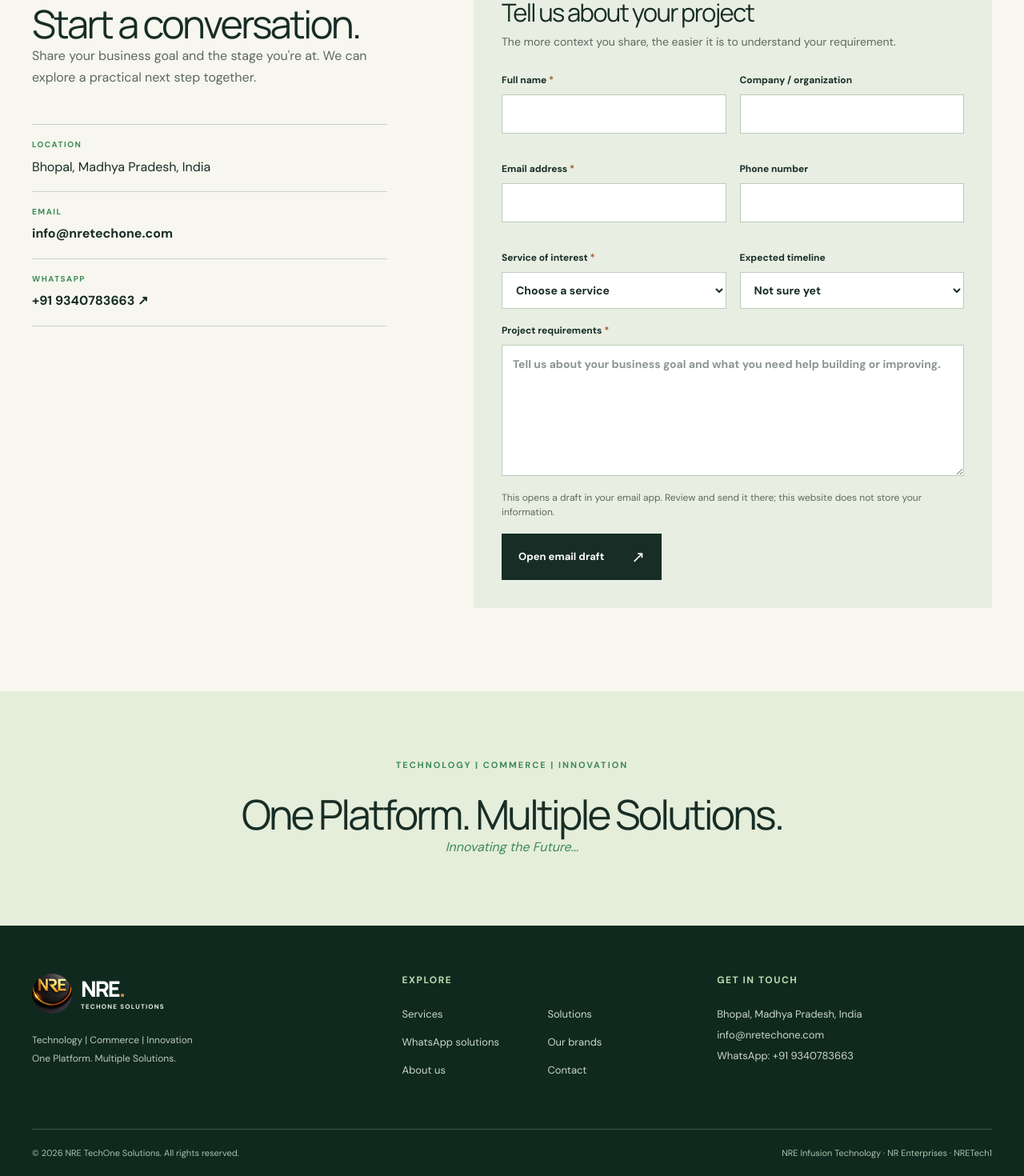
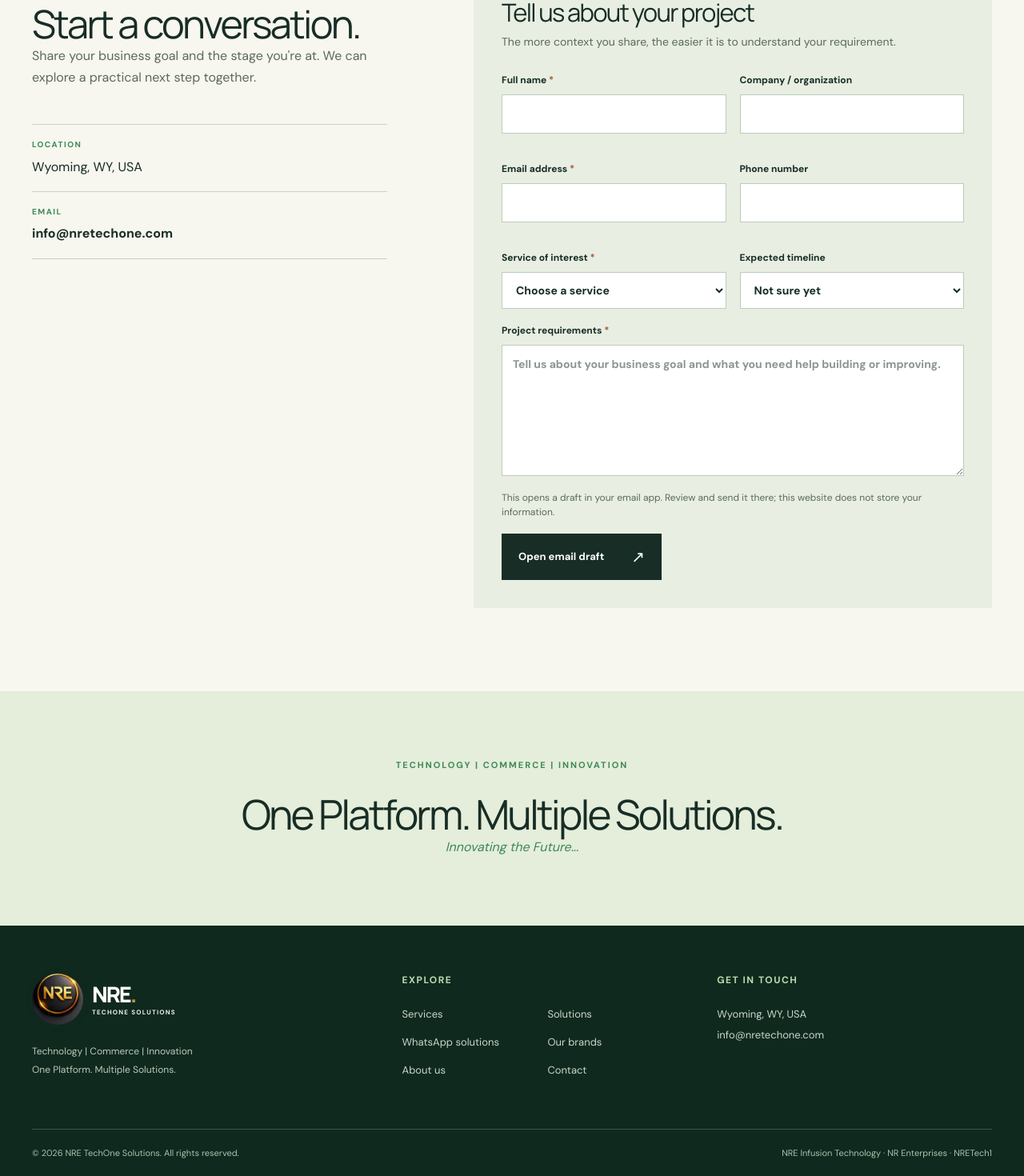
Before and after one commit to 12shivam219/NRE-Website, a Next.js app: page /contact in a window 1280 px wide. Shown: the part 626-2096 px from the top of the page at 80% size. Built offline with nearby package versions, Linux system fonts and the light colour scheme.

Commit message:
Update Wyoming location, hide number, and use client logo

```diff
--- a/src/app/about/page.tsx
+++ b/src/app/about/page.tsx
@@ -4,10 +4,10 @@
 import { ContactBand, PageIntro } from "@/components/SiteFrame";
 import { approach, brands } from "@/lib/site";
 
-export const metadata: Metadata = { title: "About Us", description: "Learn about NRE TechOne Solutions, our mission, approach and technology, commerce and innovation ecosystem in Bhopal, India." };
+export const metadata: Metadata = { title: "About Us", description: "Learn about NRE TechOne Solutions, our mission, approach and technology, commerce and innovation ecosystem in Wyoming, USA." };
 
 export default function About() {
-  return <><PageIntro eyebrow="ABOUT NRE TECHONE SOLUTIONS" title="Technology with a business purpose." description="Based in Bhopal, we work with startups, entrepreneurs and organizations seeking practical digital and business solutions." />
+  return <><PageIntro eyebrow="ABOUT NRE TECHONE SOLUTIONS" title="Technology with a business purpose." description="Based in Wyoming, WY, USA, we work with startups, entrepreneurs and organizations seeking practical digital and business solutions." />
     <section className="section container about-story"><div><p className="eyebrow">ONE PLATFORM. MULTIPLE SOLUTIONS.</p><h2>Ideas work better when the pieces connect.</h2><p>NRE TechOne Solutions brings development, digital marketing, data analytics, business strategy, e-commerce and innovation support together under one umbrella. We begin with the requirement behind each project and shape the combination of services around it.</p><Link href="/solutions" className="inline-link">See our solutions <span aria-hidden="true">→</span></Link></div><div className="story-image"><Image src="/assets/mobile-design-session.webp" alt="Illustrative scene of developers reviewing a mobile application prototype" fill sizes="(max-width: 800px) 100vw, 50vw" /><span>IDEAS INTO WORKING EXPERIENCES</span></div></section>
     <section className="dark-section"><div className="container two-column"><div><p className="eyebrow">OUR VISION</p><h2>A connected ecosystem for useful ideas.</h2><p>We aim to bring technology and business solutions together so ideas can become opportunities and support sustainable growth.</p></div><div><p className="eyebrow">OUR MISSION</p><h2>Practical technology, made more accessible.</h2><p>We focus on understanding the business need, then developing digital solutions aligned with that objective from early planning through implementation and improvement.</p></div></div></section>
     <section className="section container"><div className="section-top"><div><p className="eyebrow">WHAT WE BELIEVE</p><h2>Principles behind the work.</h2></div></div><div className="values-list"><div><span>01</span><h3>Innovation</h3><p>Stay open to new ideas and better ways to solve a problem.</p></div><div><span>02</span><h3>Practical technology</h3><p>Build for a real requirement and a clear business objective.</p></div><div><span>03</span><h3>Continuous improvement</h3><p>Review what the solution achieves and improve it over time.</p></div><div><span>04</span><h3>Long-term partnerships</h3><p>Work through clear communication and consistent delivery.</p></div></div></section>
--- a/src/app/contact/page.tsx
+++ b/src/app/contact/page.tsx
@@ -3,11 +3,11 @@
 import { PageIntro } from "@/components/SiteFrame";
 import { contact } from "@/lib/site";
 
-export const metadata: Metadata = { title: "Contact Us", description: "Contact NRE TechOne Solutions in Bhopal about websites, applications, digital marketing, data analytics, strategy, e-commerce or WhatsApp Business solutions." };
+export const metadata: Metadata = { title: "Contact Us", description: "Contact NRE TechOne Solutions in Wyoming, USA about websites, applications, digital marketing, data analytics, strategy, e-commerce or WhatsApp Business solutions." };
 
 export default function Contact() {
   return <><PageIntro eyebrow="LET'S CONNECT" title="Have an idea? Let's discuss it." description="Planning a digital product, improving your online presence or exploring a business solution? Tell us what you need." />
-    <section className="section container contact-layout"><div className="contact-info"><p className="eyebrow">GET IN TOUCH</p><h2>Start a conversation.</h2><p>Share your business goal and the stage you&apos;re at. We can explore a practical next step together.</p><div className="contact-details"><div><span>LOCATION</span><p>{contact.location}</p></div><div><span>EMAIL</span><a href={`mailto:${contact.email}`}>{contact.email}</a></div><div><span>WHATSAPP</span><a href={contact.whatsappUrl} target="_blank" rel="noopener noreferrer">{contact.whatsappDisplay} ↗</a></div></div></div><div className="form-panel"><h2>Tell us about your project</h2><p>The more context you share, the easier it is to understand your requirement.</p><InquiryForm /></div></section>
+    <section className="section container contact-layout"><div className="contact-info"><p className="eyebrow">GET IN TOUCH</p><h2>Start a conversation.</h2><p>Share your business goal and the stage you&apos;re at. We can explore a practical next step together.</p><div className="contact-details"><div><span>LOCATION</span><p>{contact.location}</p></div><div><span>EMAIL</span><a href={`mailto:${contact.email}`}>{contact.email}</a></div></div></div><div className="form-panel"><h2>Tell us about your project</h2><p>The more context you share, the easier it is to understand your requirement.</p><InquiryForm /></div></section>
     <section className="contact-bottom"><div className="container"><p className="eyebrow">TECHNOLOGY | COMMERCE | INNOVATION</p><h2>One Platform. Multiple Solutions.</h2><p>Innovating the Future...</p></div></section>
   </>;
 }
--- a/src/app/layout.tsx
+++ b/src/app/layout.tsx
@@ -4,7 +4,7 @@
 
 export const metadata: Metadata = {
   title: { default: "NRE TechOne Solutions | Technology, Commerce & Innovation", template: "%s | NRE TechOne Solutions" },
-  description: "NRE TechOne Solutions provides website and app development, digital marketing, data analytics, business strategy, startup support and e-commerce solutions from Bhopal, India.",
+  description: "NRE TechOne Solutions provides website and app development, digital marketing, data analytics, business strategy, startup support and e-commerce solutions from Wyoming, USA.",
   openGraph: { title: "NRE TechOne Solutions", description: "One Platform. Multiple Solutions.", type: "website" },
 };
 
--- a/src/app/page.tsx
+++ b/src/app/page.tsx
@@ -5,7 +5,7 @@
 
 export default function Home() {
   return <>
-    <section className="home-hero"><div className="container hero-grid"><div className="hero-copy"><p className="eyebrow">TECHNOLOGY | COMMERCE | INNOVATION</p><h1>One platform.<br /><em>Multiple solutions.</em></h1><p className="lead">We bring technology, business strategy, digital transformation and commerce together to turn ideas into practical solutions.</p><div className="hero-actions"><Link href="/solutions" className="button button-dark">Explore our solutions <span aria-hidden="true">↗</span></Link><Link href="/contact" className="inline-link">Talk to us <span aria-hidden="true">→</span></Link></div><p className="hero-aside">Based in Bhopal, India · Working with businesses worldwide</p></div><div className="hero-image"><Image src="/assets/team-collaboration.webp" alt="Illustrative scene of a team planning a digital product" fill sizes="(max-width: 800px) 100vw, 50vw" priority /><div className="hero-image-label"><span>INNOVATING THE FUTURE</span><strong>Ideas become useful experiences.</strong></div></div></div></section>
+    <section className="home-hero"><div className="container hero-grid"><div className="hero-copy"><p className="eyebrow">SOFTWARE · MOBILE · PEOPLE</p><h1>One platform.<br /><em>Multiple solutions.</em></h1><p className="lead">We bring technology, business strategy, digital transformation and commerce together to turn ideas into practical solutions.</p><div className="hero-actions"><Link href="/solutions" className="button button-dark">Explore our solutions <span aria-hidden="true">↗</span></Link><Link href="/contact" className="inline-link">Talk to us <span aria-hidden="true">→</span></Link></div><p className="hero-aside">Based in Wyoming, USA · Working with businesses worldwide</p></div><div className="hero-image"><Image src="/assets/team-collaboration.webp" alt="Illustrative scene of a team planning a digital product" fill sizes="(max-width: 800px) 100vw, 50vw" priority /><div className="hero-image-label"><span>INNOVATING THE FUTURE</span><strong>Ideas become useful experiences.</strong></div></div></div></section>
     <section className="statement-strip" aria-label="How our capabilities connect"><div className="container"><span>Strategy</span><i>✳</i><span>Design</span><i>✳</i><span>Technology</span><i>✳</i><span>Data</span><i>✳</i><span>Growth</span></div></section>
     <section className="section container"><div className="section-top"><div><p className="eyebrow">OUR CORE SOLUTIONS</p><h2>Technology that moves<br />business forward.</h2></div><p>Different needs call for different capabilities. Choose one service or connect several around your business goal.</p></div><div className="home-services">{coreServices.map(service => <Link href={`/services#${service.slug}`} className="home-service" key={service.slug}><span>{service.number}</span><h3>{service.title}</h3><p>{service.brief}</p><b aria-hidden="true">↗</b></Link>)}</div><div className="section-end"><Link href="/services" className="inline-link">View all services <span aria-hidden="true">→</span></Link></div></section>
     <section className="feature-section"><div className="container feature-grid"><div className="feature-visual" aria-hidden="true"><span className="feature-pulse" /><div className="message-card"><small>CUSTOMER MESSAGE</small><p>I&apos;d like to book an appointment.</p></div><div className="flow-line" /><div className="reply-card"><small>AUTOMATED FLOW</small><p>Let&apos;s find a time that works for you.</p></div><span className="feature-note">ILLUSTRATIVE WORKFLOW</span></div><div className="feature-copy"><p className="eyebrow">CONNECTED COMMUNICATION</p><h2>Customer conversations, connected to your business.</h2><p>Our WhatsApp Business and API solutions can connect messaging with your CRM, website or business workflows. Explore chatbots, reminders and customer support flows built around a clear use case.</p><Link href="/whatsapp-solutions" className="button button-outline">Explore WhatsApp solutions <span aria-hidden="true">↗</span></Link></div></div></section>
--- a/src/components/SiteFrame.tsx
+++ b/src/components/SiteFrame.tsx
@@ -3,7 +3,7 @@
 import { contact, nav } from "@/lib/site";
 
 function Logo() {
-  return <Link href="/" className="brand" aria-label="NRE TechOne Solutions home"><span className="brand-mark"><Image src="/assets/nre-logo.jpeg" alt="" width={80} height={80} priority /></span><span className="brand-name"><strong>NRE<span>.</span></strong><small>TECHONE SOLUTIONS</small></span></Link>;
+  return <Link href="/" className="brand" aria-label="NRE TechOne Solutions home"><span className="brand-mark"><Image src="/assets/nre-client-logo.webp" alt="" width={80} height={80} priority /></span><span className="brand-name"><strong>NRE<span>.</span></strong><small>TECHONE SOLUTIONS</small></span></Link>;
 }
 
 export function SiteHeader() {
@@ -11,7 +11,7 @@
 }
 
 export function SiteFooter() {
-  return <footer className="site-footer"><div className="container footer-main"><div><Logo /><p>Technology | Commerce | Innovation</p><p>One Platform. Multiple Solutions.</p></div><div><h2>Explore</h2><div className="footer-links"><Link href="/services">Services</Link><Link href="/solutions">Solutions</Link><Link href="/whatsapp-solutions">WhatsApp solutions</Link><Link href="/brands">Our brands</Link><Link href="/about">About us</Link><Link href="/contact">Contact</Link></div></div><div><h2>Get in touch</h2><address>{contact.location}<br /><a href={`mailto:${contact.email}`}>{contact.email}</a><br /><a href={contact.whatsappUrl} target="_blank" rel="noopener noreferrer">WhatsApp: {contact.whatsappDisplay}</a></address></div></div><div className="container footer-bottom"><span>© {new Date().getFullYear()} NRE TechOne Solutions. All rights reserved.</span><span>NRE Infusion Technology · NR Enterprises · NRETech1</span></div></footer>;
+  return <footer className="site-footer"><div className="container footer-main"><div><Logo /><p>Technology | Commerce | Innovation</p><p>One Platform. Multiple Solutions.</p></div><div><h2>Explore</h2><div className="footer-links"><Link href="/services">Services</Link><Link href="/solutions">Solutions</Link><Link href="/whatsapp-solutions">WhatsApp solutions</Link><Link href="/brands">Our brands</Link><Link href="/about">About us</Link><Link href="/contact">Contact</Link></div></div><div><h2>Get in touch</h2><address>{contact.location}<br /><a href={`mailto:${contact.email}`}>{contact.email}</a></address></div></div><div className="container footer-bottom"><span>© {new Date().getFullYear()} NRE TechOne Solutions. All rights reserved.</span><span>NRE Infusion Technology · NR Enterprises · NRETech1</span></div></footer>;
 }
 
 export function PageIntro({ eyebrow, title, description }: { eyebrow: string; title: string; description: string }) {
--- a/src/lib/site.ts
+++ b/src/lib/site.ts
@@ -1,8 +1,6 @@
 export const contact = {
   email: "info@nretechone.com",
-  location: "Bhopal, Madhya Pradesh, India",
-  whatsappDisplay: "+91 9340783663",
-  whatsappUrl: "https://wa.me/919340783663",
+  location: "Wyoming, WY, USA",
 };
 
 export const nav = [
```
Also changed, not shown: public/assets/nre-client-logo.webp (added), src/app/globals.css, 1 other file (tests, documents, lock files or other folders).
